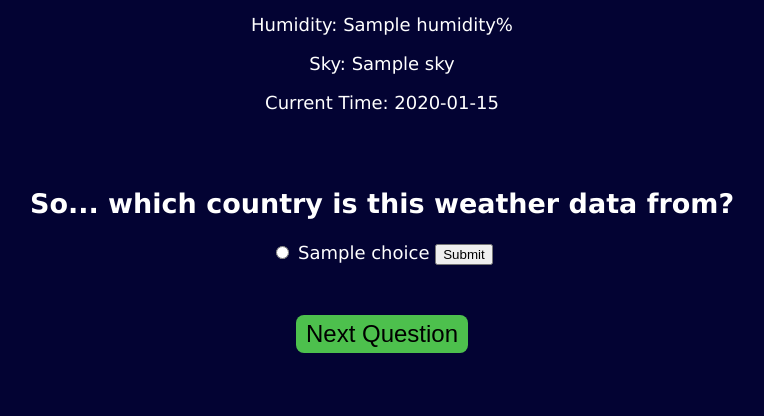
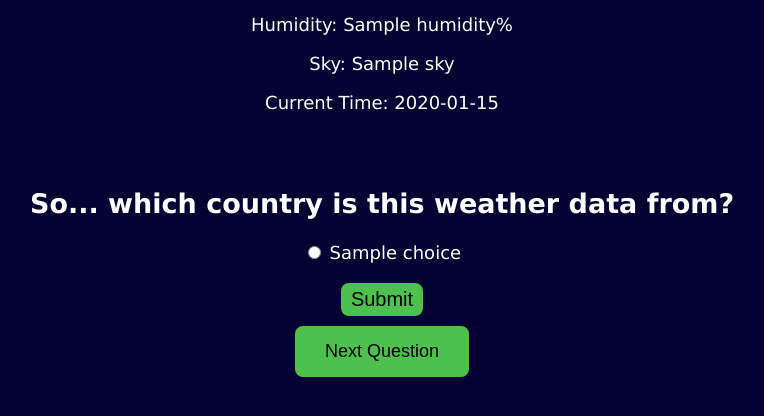
Before and after one commit to jerryp330/WhetherWeather, a Flask app: template templates/play.html in a window 1280 px wide. Shown: the part 290-706 px from the top of the page, without its empty margins (258-1022 px from the left). Run offline with Flask 3, Linux system fonts and the light colour scheme; the template is opened without the code that fills it: most values are stand-ins (such as "Sample title", 1, 10 or a date in 2020).

Commit message:
almost done

```diff
--- a/static/style.css
+++ b/static/style.css
@@ -76,7 +76,20 @@ button {
     margin-top: 75px;
 }
 
-#next-button {
-    margin-top: 50px;
+.play-buttons{
     padding: 5px 10px;
 }
+#submit-button {
+    margin-top: 20px;
+    background-color: rgb(77, 192, 77);
+    border: none;
+    border-radius: 8px;
+    cursor: pointer;
+    outline: none;
+    font-size: 20px;
+    font-weight: lighter;
+}
+#next-button {
+    margin-top: 0px;
+    font-size: inherit;
+}
--- a/templates/play.html
+++ b/templates/play.html
@@ -11,18 +11,24 @@
         </div>
 
         <!-- quiz questions -->
-        <form id = "quiz-form">
-            <h2> So... which country is this weather data from?</h2>
+        <form id="quiz-form">
+            <h2>So... which country is this weather data from?</h2>
 
-            {% for choice in answers %}
-            <label>
-                <input type = "radio" name = "answer" value = "{{ choice }}">
-                {{ choice }}
-            </label>
-            {% endfor %}
-            <input type="submit" value="Submit">
+            <!-- Wrap the answer choices in a <div> element -->
+            <div id="answer-choices">
+                {% for choice in answers %}
+                <label>
+                    <input type="radio" name="answer" value="{{ choice }}">
+                    {{ choice }}
+                </label>
+                {% endfor %}
+            </div>
+
+            <!-- Move the submit button below the answer choices -->
+            <input class = "play-buttons" id = "submit-button" type="submit" value="Submit">
         </form>
-        <div id = "result-message">
+
+        <div class = "play-buttons" id = "result-message">
 
         </div>
         <button id = "next-button"> Next Question </button>
```
